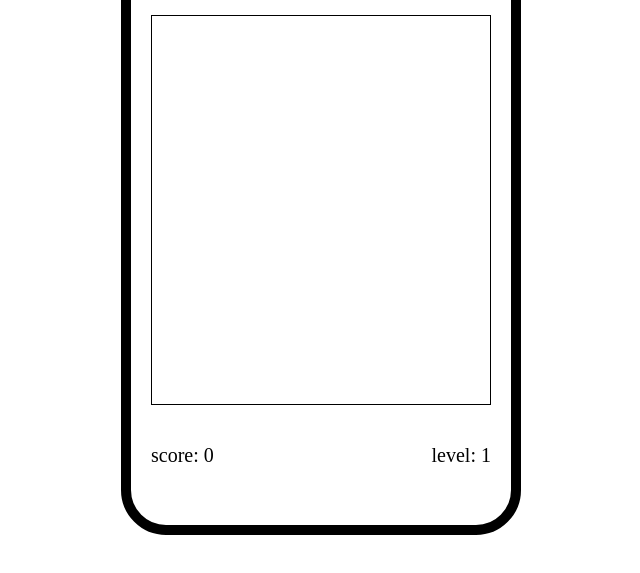
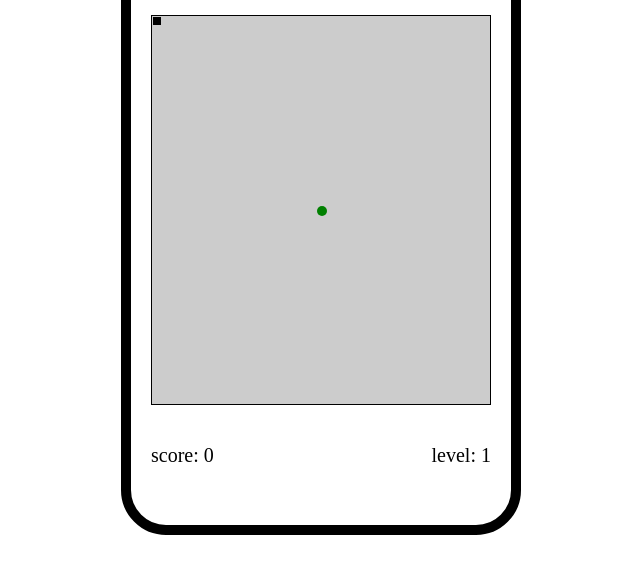
Before and after one commit to fuzhiquan/greedySnake, a website built with webpack: page public/index.html in a window 1280 px wide. Shown: the part 165-738 px from the top of the page, without its empty margins (319-959 px from the left). Built offline with nearby package versions, Linux system fonts and the light colour scheme.

Commit message:
refactor: 页面主体渲染

```diff
--- a/public/index.html
+++ b/public/index.html
@@ -9,10 +9,19 @@
 <body>
     <div id="root">
         <div class="logo">小霸王游戏机</div>
-        <div class="stage"></div>
-        <div class="foot">
-            <div class="score"><span>score: </span>0</div>
-            <div class="level"><span>level: </span>1</div>
+        <div id="stage">
+            <ul id="snake"><li></li><li></li></ul>
+            <div id="food"></div>
+        </div>
+        <div id="foot">
+            <div>
+                <span>score: </span>
+                <span class="score">0</span>
+            </div>
+            <div>
+                <span>level: </span>
+                <span class="level">1</span>
+            </div>
         </div>
     </div>
 </body>
--- a/src/css/index.less
+++ b/src/css/index.less
@@ -4,6 +4,9 @@
     margin: 0;
     padding: 0;
     box-sizing: border-box;
+}
+ul, ol {
+    list-style-type: none;
 }
 
 #root {
@@ -20,11 +23,32 @@
         line-height: 50px;
         text-align: center;
     }
-    .stage {
+    #stage {
+        position: relative;
         flex: 1;
+        background-color: #ccc;
         border: 1px solid;
+        #snake {
+            position: absolute;
+            display: flex;
+            li {
+                width: 10px;
+                height: 10px;
+                background-color: #000;
+                border: 1px solid #ccc;
+            }
+        }
+        #food {
+            position: absolute;
+            width: 10px;
+            height: 10px;
+            left: 100px;
+            top: 100px;
+            background-color: green;
+            border-radius: 50%;
+        }
     }
-    .foot {
+    #foot {
         display: flex;
         justify-content: space-between;
         height: 100px;
--- a/src/food.ts
+++ b/src/food.ts
@@ -1,3 +1,28 @@
 export default class Food {
+    element: HTMLElement
+    stageEle: HTMLElement
 
+    constructor() {
+        this.element = document.getElementById("food") as HTMLElement
+        this.stageEle = document.getElementById("stage") as HTMLElement
+    }
+
+    get X(): number {
+        return this.element.offsetLeft
+    }
+
+    get Y(): number {
+        return this.element.offsetTop
+    }
+
+    change() {
+        const foodW = this.element.offsetWidth
+        const randomX = Math.random()
+        const randomY = Math.random()
+        const x = Math.round(randomX * 10) * Math.round((this.stageEle.offsetWidth - foodW) / foodW)
+        const y = Math.round(randomY * 10) * Math.round((this.stageEle.offsetHeight - foodW) / foodW)
+
+        this.element.style.left = `${x}px`
+        this.element.style.top = `${y}px`
+    }
 }
--- a/src/gameContrl.ts
+++ b/src/gameContrl.ts
@@ -0,0 +1,20 @@
+import Snake from "./snake"
+import Food from "./food"
+import ScorePanel from "./scorePanel"
+
+export default class GameContrl {
+    snake: Snake
+    food: Food
+    scorePanel: ScorePanel
+    constructor() {
+        this.snake = new Snake
+        this.food = new Food
+        this.scorePanel = new ScorePanel
+    }
+
+    init(): void {
+        this.snake.init()
+        this.food.change()
+        this.scorePanel.init()
+    }
+}
--- a/src/index.ts
+++ b/src/index.ts
@@ -1,3 +1,5 @@
+import GameContrl from "./gameContrl"
 import "./css/index.less"
 
-const x = "hello ts"
+const gameCtl = new GameContrl
+gameCtl.init()
--- a/src/scorePanel.ts
+++ b/src/scorePanel.ts
@@ -0,0 +1,35 @@
+export default class ScorePanel {
+    scoreEle: HTMLElement
+    levelEle: HTMLElement
+
+    maxScore: number
+    maxLevel: number
+    constructor(maxScore: number = 10, maxLevel: number = 10) {
+        this.scoreEle = document.querySelector("#foot .score") as HTMLElement
+        this.levelEle = document.querySelector("#foot .level") as HTMLElement
+
+        this.maxScore = maxScore
+        this.maxLevel = maxLevel
+    }
+
+    init(): void {
+        this.scoreEle.textContent = "0"
+        this.levelEle.textContent = "1"
+    }
+
+    addScore(): void {
+        const score = parseInt(this.scoreEle.textContent as string)
+        const afterScore = score + 1
+        this.scoreEle.textContent = String(afterScore)
+
+        if(afterScore % this.maxScore === 0) {
+            this.upLevel()
+        }
+    }
+
+    upLevel(): void {
+        const level = parseInt(this.levelEle.textContent as string)
+        const afterLevel = level + 1
+        this.levelEle.textContent = String(afterLevel)
+    }
+}
--- a/src/snake.ts
+++ b/src/snake.ts
@@ -0,0 +1,14 @@
+export default class Snake {
+    element: HTMLElement
+    head: HTMLElement
+    eleSiblings: HTMLCollection
+    constructor() {
+        this.element = document.getElementById("snake") as HTMLElement
+        this.head = document.querySelector("#snake > li") as HTMLElement
+        this.eleSiblings = document.getElementById("snake")!.getElementsByTagName("li") as HTMLCollection
+    }
+
+    init(): void {
+        this.element.innerHTML = "<li></li>"
+    }
+}
--- a/tsconfig.json
+++ b/tsconfig.json
@@ -1,6 +1,6 @@
 {
     "compilerOptions": {
-        "target": "ES3",
+        "target": "ES5",
         "module":"ES6",
         "outDir": "./dist",
         "strict": true,
```
